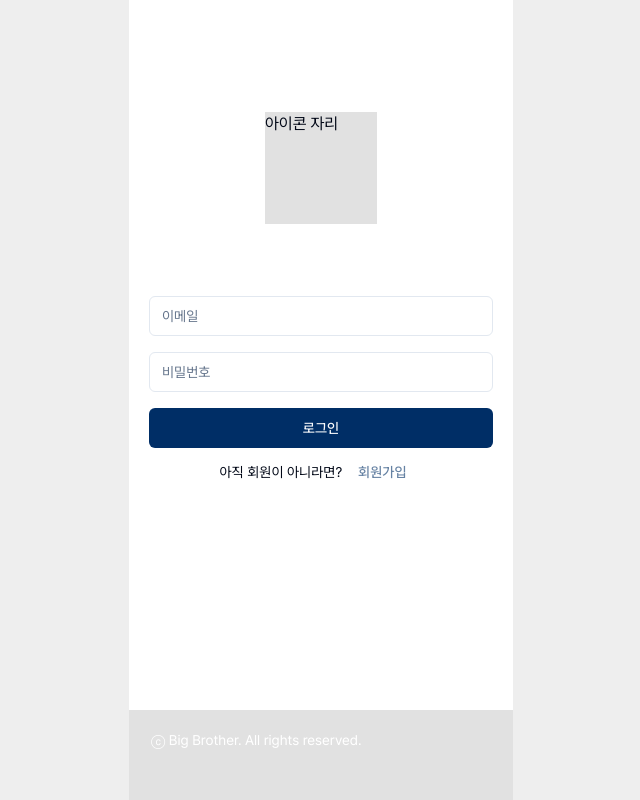
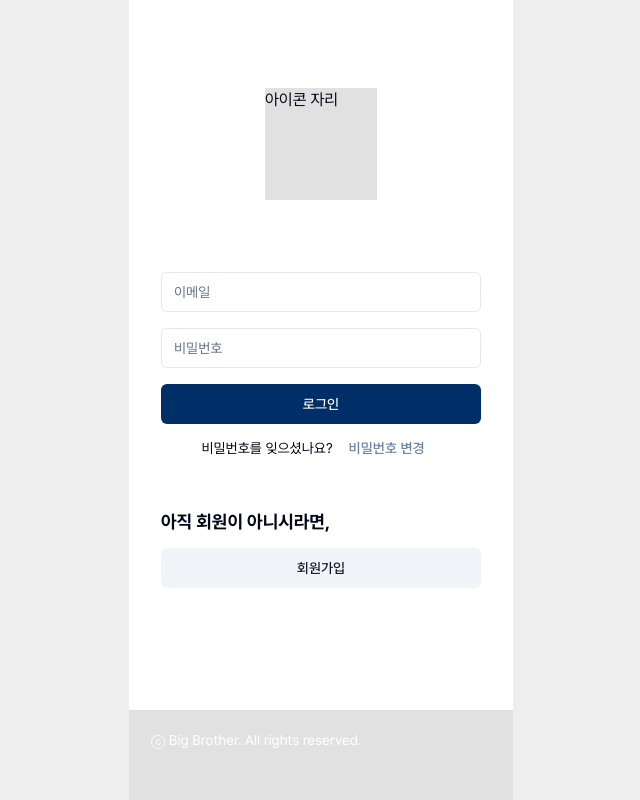
Before and after one commit to developthreefeet/big-brother-FE, a Next.js app: page /login in a window 1280 px wide. Shown: the whole page, without its empty margins (319-959 px from the left). Built offline with nearby package versions, Linux system fonts and the light colour scheme.

Commit message:
style: 비밀번호 변경 버튼 퍼블리싱

```diff
--- a/src/app/login/page.tsx
+++ b/src/app/login/page.tsx
@@ -16,11 +16,11 @@ const page = () => {
   const form = useForm();
   return (
     <>
-      <div className="flex flex-col justify-center items-center mt-20">
+      <div className="flex flex-col justify-center items-center mt-14 ">
         <div className="w-28 h-28 bg-gray-100 mb-16">아이콘 자리</div>
         <Form {...form}>
           <form
-            className="space-y-4 mt-2"
+            className="space-y-4 mt-2 w-full"
             onSubmit={form.handleSubmit((data) => console.log(data))}
           >
             <FormField
@@ -47,17 +47,25 @@ const page = () => {
                 </FormItem>
               )}
             />
-            <Button type="submit" size="long">
+            <Button type="submit" className="w-full">
               로그인
             </Button>
           </form>
         </Form>
+        <div className="flex justify-center items-center mt-1">
+          <p className="text-sm">비밀번호를 잊으셨나요?</p>
+          <Button variant="link" className="text-blue-300">
+            <Link href="/join">비밀번호 변경</Link>
+          </Button>
+        </div>
       </div>
-      <div className="flex justify-center items-center mt-1">
-        <p className="text-sm">아직 회원이 아니라면?</p>
-        <Button variant="link" className="text-blue-300">
-          <Link href="/join">회원가입</Link>
-        </Button>
+      <div className="flex flex-col mt-10 space-y-3">
+        <p className="text-lg font-bold">아직 회원이 아니시라면,</p>
+        <Link href="/join">
+          <Button variant="secondary" className="w-full">
+            회원가입
+          </Button>
+        </Link>
       </div>
     </>
   );
```
